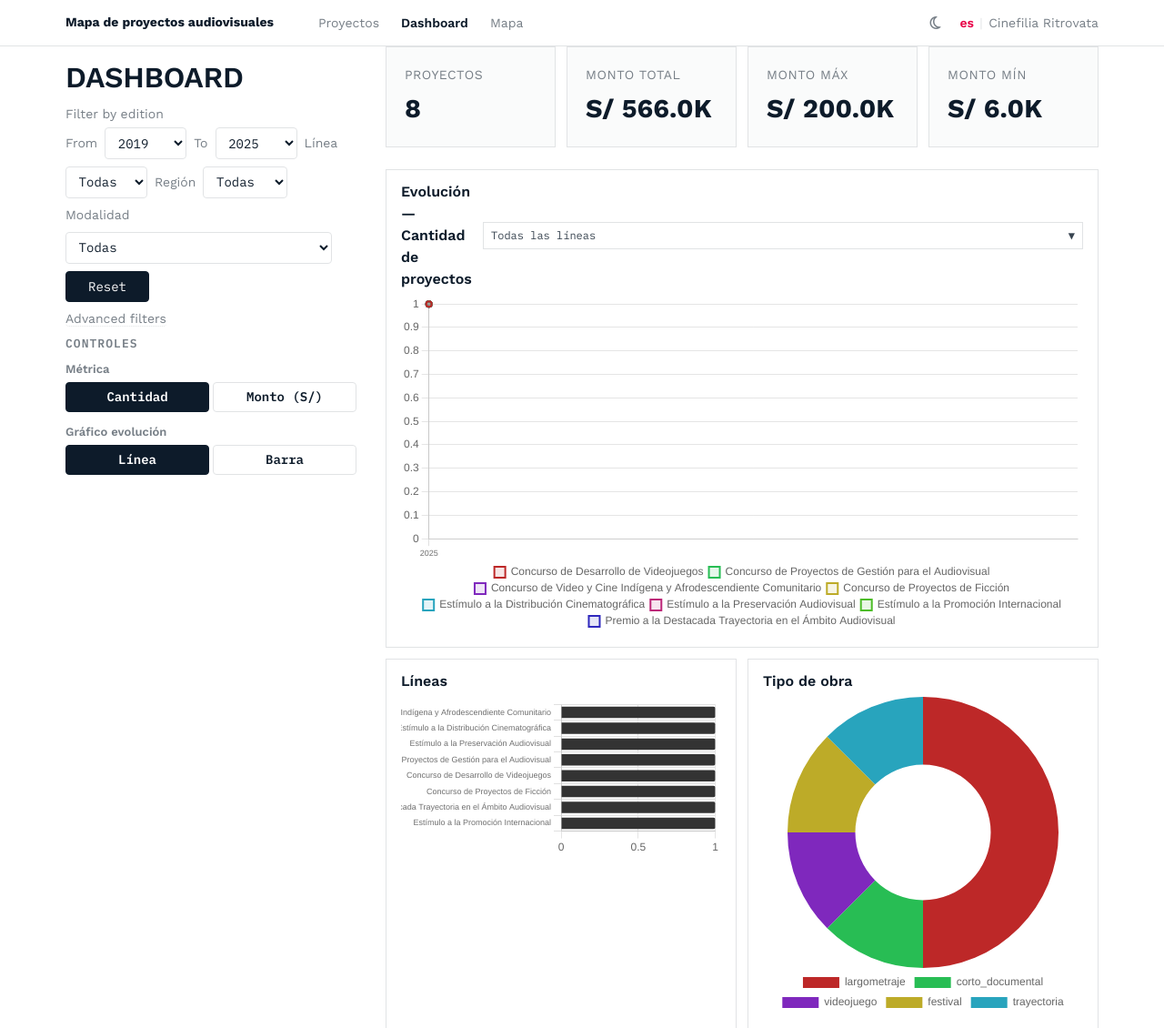
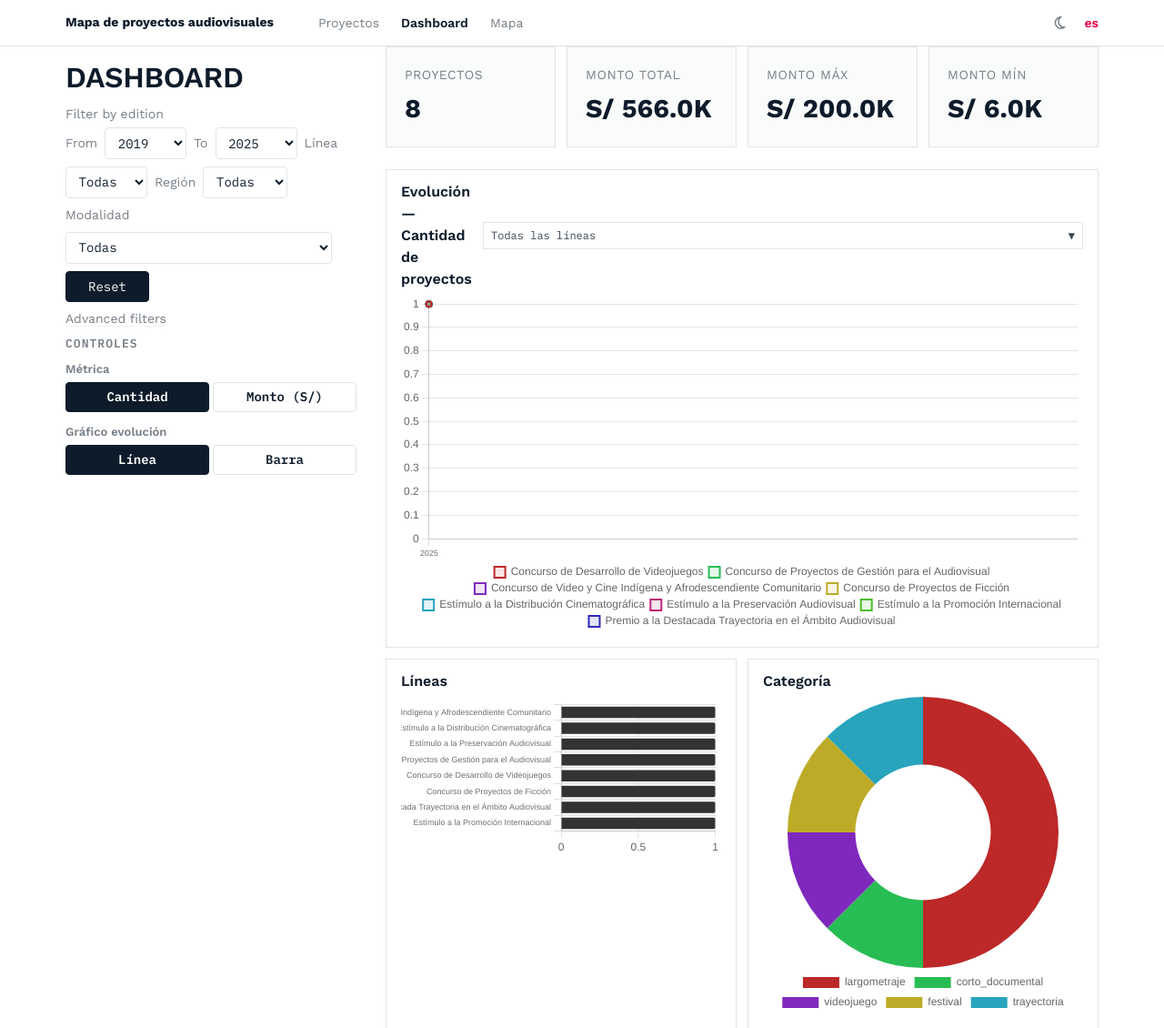
Before and after one commit to efrainbs/analisis-concursos-dafo, a Flask app: page /dashboard in a window 1280 px wide. Shown: the top 1130 px of the page at 91% size. Run offline with Flask 3, Linux system fonts and the light colour scheme; data comes from the database, SQL or seed files in the repository.

Commit message:
fix: correct tipo de obra -> categoría labels; fix CFO 2024 garbled obra titles (29 projects)

```diff
--- a/server/app.py
+++ b/server/app.py
@@ -94,8 +94,7 @@ st.markdown("""
         </nav>
     </div>
     <div style="display:flex;align-items:center;gap:1rem;font-size:0.78rem;color:#888">
-        <span>es</span><span style="color:#ddd">|</span>
-        <a href="#" style="color:#888;text-decoration:none">Cinefilia Ritrovata</a>
+        <span>es</span>
     </div>
 </div>
 </div>
--- a/templates/dashboard.html
+++ b/templates/dashboard.html
@@ -132,8 +132,7 @@ input, select, textarea, button, .btn { border-radius: 4px; }
         </button>
         <div class="c-header__lang">
             <span class="active-lang">es</span>
-            <span class="sep">|</span>
-            <a href="#">Cinefilia Ritrovata</a>
+
         </div>
     </div>
 </div>
@@ -280,7 +279,7 @@ input, select, textarea, button, .btn { border-radius: 4px; }
             <canvas id="ch-evol" style="max-height:576px;"></canvas>
         </div>
         <div class="chart-box"><h3>Líneas</h3><canvas id="ch-lineas"></canvas></div>
-        <div class="chart-box"><h3>Tipo de obra</h3><canvas id="ch-obra-tipo"></canvas></div>
+        <div class="chart-box"><h3>Categoría</h3><canvas id="ch-obra-tipo"></canvas></div>
         <div class="chart-box"><h3>Rangos de monto</h3><canvas id="ch-monto-ranges"></canvas></div>
         <div class="chart-box"><h3>Top modalidades</h3><canvas id="ch-modal"></canvas></div>
         <div class="chart-box"><h3>Departamentos</h3><canvas id="ch-dpto"></canvas></div>
--- a/templates/index.html
+++ b/templates/index.html
@@ -315,8 +315,7 @@ button, .btn, .btn-primary { border-radius: 4px; }
         </button>
         <div class="c-header__lang">
             <span class="active-lang">es</span>
-            <span class="sep">|</span>
-            <a href="#">Cinefilia Ritrovata</a>
+
         </div>
     </div>
 </div>
@@ -564,7 +563,7 @@ function openModal(idx) {
     if (r.persona && r.persona !== '—') infoHtml += '<p><strong>Persona:</strong> ' + escHtml(r.persona) + ' (' + escHtml(r.tipo_label) + ')</p>';
     infoHtml += '<p><strong>Región:</strong> ' + escHtml(r.region) + '</p>'
         + '<p><strong>Modalidad:</strong> ' + escHtml(r.modalidad) + '</p>'
-        + '<p><strong>Tipo de obra:</strong> ' + escHtml(r.obra_tipo_label) + '</p>'
+        + '<p><strong>Categoría:</strong> ' + escHtml(r.obra_tipo_label) + '</p>'
         + '<p><strong>Monto:</strong> ' + r.monto + '</p>';
     document.getElementById('modal-info').innerHTML = infoHtml;
 
--- a/templates/mapa.html
+++ b/templates/mapa.html
@@ -127,8 +127,7 @@ input, select, textarea, button, .btn { border-radius: 4px; }
         </button>
         <div class="c-header__lang">
             <span class="active-lang">es</span>
-            <span class="sep">|</span>
-            <a href="#">Cinefilia Ritrovata</a>
+
         </div>
     </div>
 </div>
@@ -177,7 +176,7 @@ input, select, textarea, button, .btn { border-radius: 4px; }
 
         <p class="filter-label">Más filtros</p>
         <div class="filter-row">
-            <label for="otf">Tipo de obra</label>
+            <label for="otf">Categoría</label>
             <select name="otf" id="otf" style="min-width:160px">
                 <option value="">Todos</option>
                 {% for ot in obra_tipos %}
```
